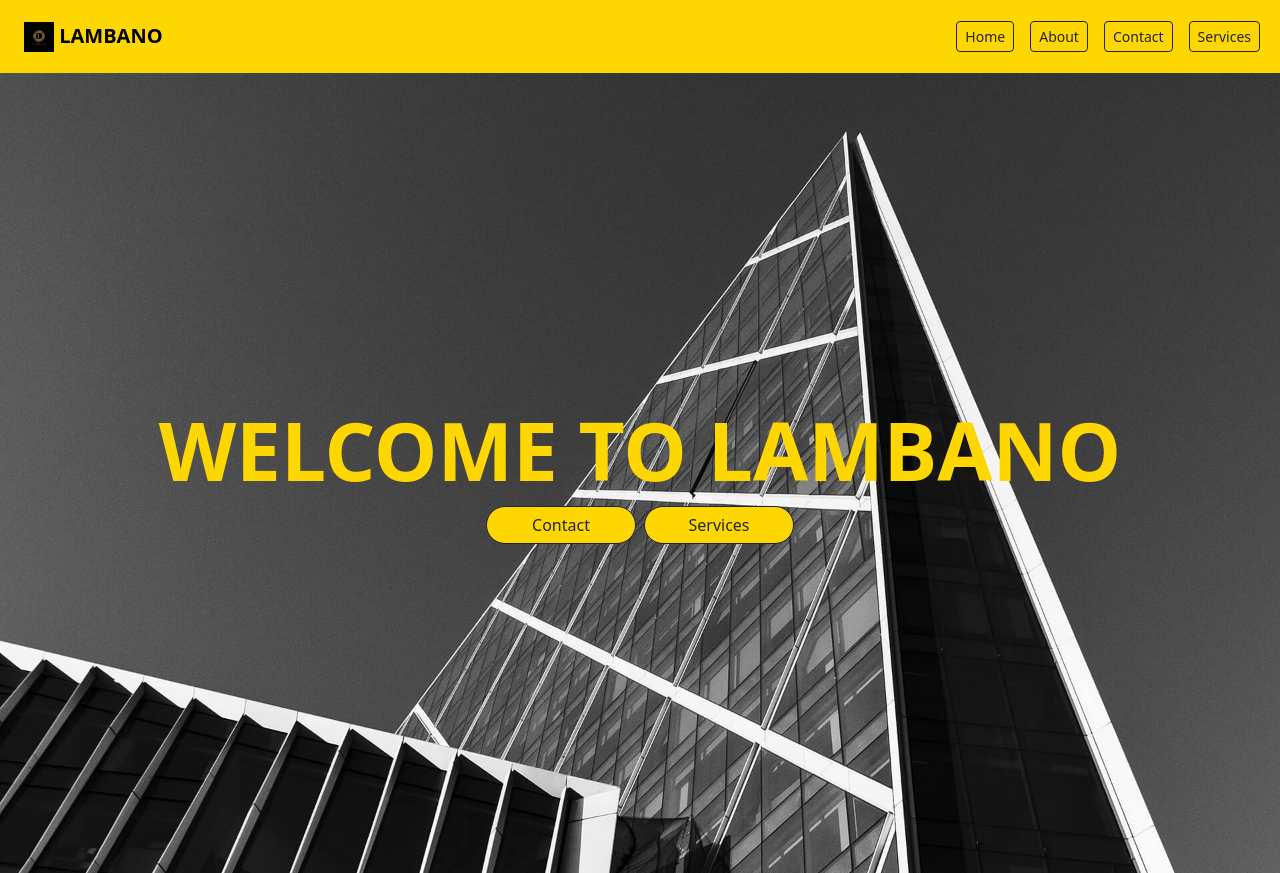
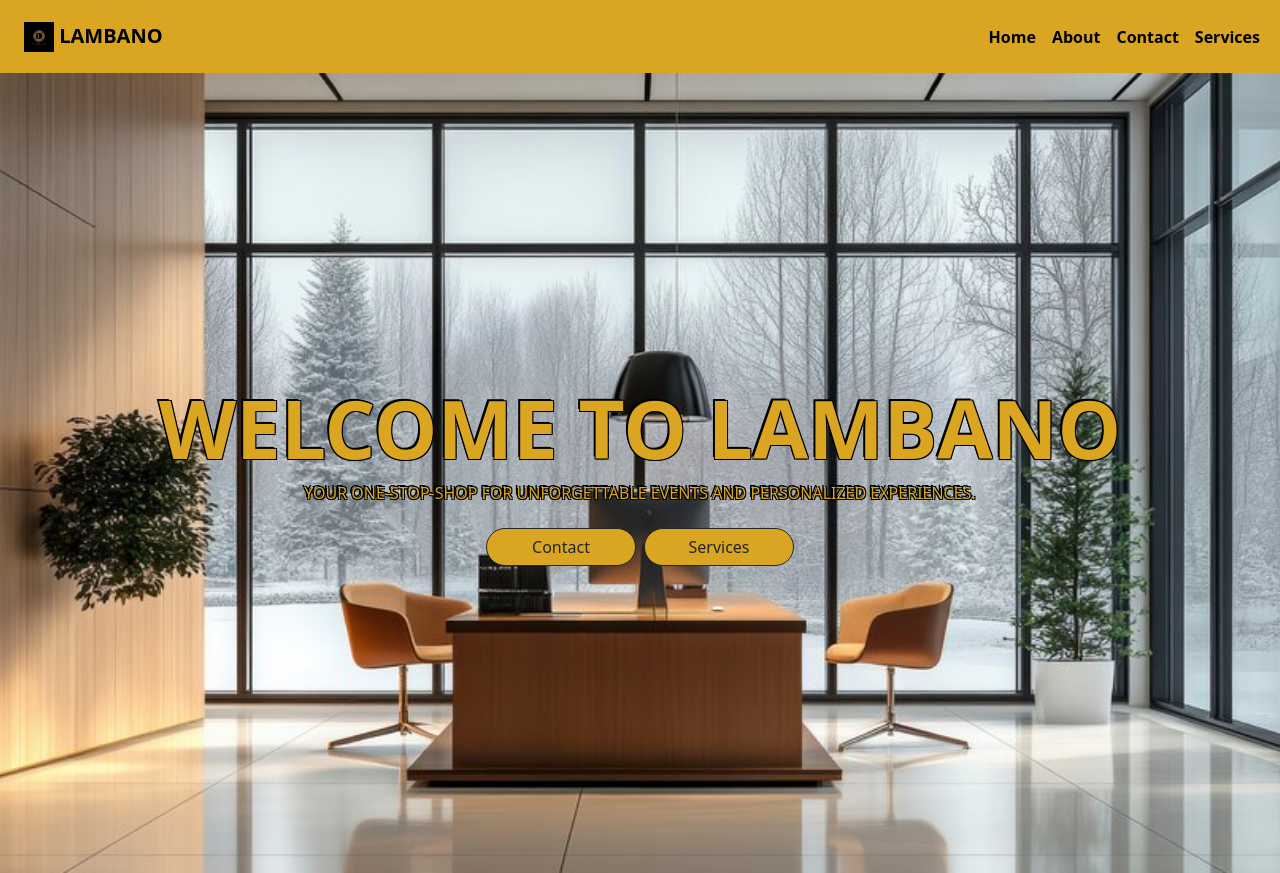
Before and after one commit to Dede-Gplay/PROJECTS, a plain HTML site: page Lambano_Project/Index.html in a window 1280 px wide. Drawn offline with nearby package versions, Linux system fonts and the light colour scheme.

Commit message:
WorkInProgress

```diff
--- a/Lambano_Project/Index.html
+++ b/Lambano_Project/Index.html
@@ -6,9 +6,10 @@
     <title>Lambano</title>
     <link rel="stylesheet" href="./Styles/style.css">
     <link rel="stylesheet" href="./Styles/bootstrap-5/bootstrap-5.3.3-dist/css/bootstrap.min.css">
+    <link rel="stylesheet" href="./Styles/fontawesome-free-6.5.1-web/css/fontawesome.min.css">
 </head>
-<body data-aos-easing="ease-in-out" data-aos-duration="1000" data-aos-delay="0">
-    <nav class="navbar navbar-expand-lg navbar-light navbarcolor">
+<body>
+    <nav class="navbar sticky-top navbar-expand-lg navbar-light navbarcolor">
         <div class="container-fluid">
             <nav class="navbar navbar-light">
                 <div class="container">
@@ -24,34 +25,26 @@
           <div class="collapse navbar-collapse" id="navbarNav">
               <ul class="navbar-nav navtext ms-auto">
                 <li class="nav-item">
-                <a class="nav-link" href="#Home">
-                    <button class="btn btn-sm btn-outline-dark" type="button">Home</button>
-                </a>
+                  <a class="nav-link nav-link2" aria-current="page" href="#Home">Home</a>
                 </li>
                 <li class="nav-item">
-                <a class="nav-link" href="#About">
-                    <button class="btn btn-sm btn-outline-dark" type="button">About</button>
-                </a>
+                  <a class="nav-link nav-link2" href="#About">About</a>
                 </li>
                 <li class="nav-item">
-                <a class="nav-link" href="#Contact">
-                    <button class="btn btn-sm btn-outline-dark" type="button">Contact</button>
-                </a>
+                  <a class="nav-link nav-link2 " href="#Contact">Contact</a>
                 </li>
                 <li class="nav-item">
-                <a class="nav-link" href="#Services">
-                    <button class="btn btn-sm btn-outline-dark" type="button">Services</button>
-                </a>
+                  <a class="nav-link nav-link2 " href="#Services">Services</a>
                 </li>
-            </ul>
-          </div>
         </div>
       </nav>
+      <!--Hero start-->
       <section id="hero" class="min-vh-100 d-flex align-items-center text-center">
-        <div class="container">
+        <div class="container-fluid">
             <div class="row">
                 <div class="col-12">
                     <h1 class="text-uppercase fw-semibold display-1 herocolor">Welcome to lambano</h1>
+                    <h6 class="text-uppercase herocolor mb-4">Your one-stop-shop for unforgettable events and personalized experiences.</h6>
                     <div class="heroclick">
                         <a class="nav-link" href="#Contact">
                             <button class="btn btn-outline-dark me-2 but" type="button">Contact</button>
@@ -64,6 +57,19 @@
             </div>
         </div>
       </section>
+      <!--Hero end-->
+
+      <!--About-->
+      <section id="about" class="section-padding">
+        <div class="container">
+          <div class="row">
+            <div class="col-lg-6">
+
+
+            </div>
+          </div>
+        </div>
+      </section>
     <script src="https://cdn.jsdelivr.net/npm/bootstrap@5.0.2/dist/js/bootstrap.bundle.min.js" integrity="sha384-MrcW6ZMFYlzcLA8Nl+NtUVF0sA7MsXsP1UyJoMp4YLEuNSfAP+JcXn/tWtIaxVXM" crossorigin="anonymous"></script>
 </body>
 </html>
--- a/Lambano_Project/Styles/style.css
+++ b/Lambano_Project/Styles/style.css
@@ -1,56 +1,82 @@
 .navbarcolor{
-    background-color: rgb(255, 215, 0)!important;
+    background-color: goldenrod!important;
 }
 .navtext{
     font-weight: bold;
 
 }
-.btn:hover{
-    color: rgb(255, 215, 0)!important;
+/*NavMenu*/
+.nav-link2{
+    color: black!important;
+    position: relative;
+}
+.nav-link2::after{
+    content: "";
+    opacity: 0;
+    transition: all 0.29s;
+    position: relative;
+    height: 2px;
+    width: 100%;
+    background-color: black;
+    position: absolute;
+    bottom: 0;
+    left: 0;
 
 }
+.nav-link2:hover::after{
+    opacity: 1;
+}
+/*NavMenuEnds*/
+
 #hero{
-    background: linear-gradient(rgba(0 0 0 0));
-    background-image: url(/Lambano_Project/Images/hero-bg.jpg);
-    background-repeat: no-repeat;
+    background-image: url(/Lambano_Project/Images/hero-bg3.jpg);
+    background-position: center;
     background-size: cover;
+    animation: transitionIn 0.9s!important;
+
 }
 .heroclick{
     display: flex;
     justify-content: center;
 }
 .herocolor{
-    color:rgb(255, 215, 0)!important;
+    color:goldenrod!important;
+    animation: transitionIn 2s!important;
+    text-shadow: -2px -2px 0 black,
+    1px -1px 0 black,
+    -1px 1px 0 black,
+    1px 1px 0 black;
 }
 .but{
-    background-color: rgb(255, 215, 0)!important;
+    background-color: goldenrod!important;
     color:black;
     border-color: yellow;
     width: 150px;
     border-radius: 75px!important;
-    transition: all 0.3s!important;
-    position: relative!important;
-    overflow: hidden!important;
-    z-index: 1!important;
+    animation: transitionIn2 2s!important;
 }
 .but:hover{
     background-color: black!important;
-    color:rgb(255, 215, 0)!important;
+    color:goldenrod!important;
 }
-.but::after{
-    content: ""!important;
-    position: absolute!important;
-    background-color: black!important;
-    z-index: -1!important;
-    width: 150px!important;
-    border-radius: 75px!important;
-    transition: 0.3s ease all!important;
-    transform: scale(0, 1)!important;
-    transform-origin: bottom left!important;
-    transition: transform 500ms cubic-bezier(0.86, 0, 0.07, 1)!important;
-    transition-timing-function: cubic-bezier(0.86, 0, 0.07, 1)!important;
+@keyframes transitionIn {
+    from {
+        opacity: 0;
+        transform: translateY(-10px);
+    }
+
+    to {
+        opacity: 1;
+        transform: translateY(0);
+    }
 }
-.but:hover::after{
-    transform: scale(1, 1)!important;
-    transform-origin: top left!important;
+@keyframes transitionIn2 {
+    from {
+        opacity: 0;
+        transform:translateX(-10px)
+    }
+    to {
+        opacity:1;
+        transform:translateX(0)
+    }
 }
```
Also changed, not shown: Lambano_Project/Images/hero-bg2.jpg (added), Lambano_Project/Images/hero-bg3.jpg (added). Lines whose indentation alone changed are shown as unchanged.
